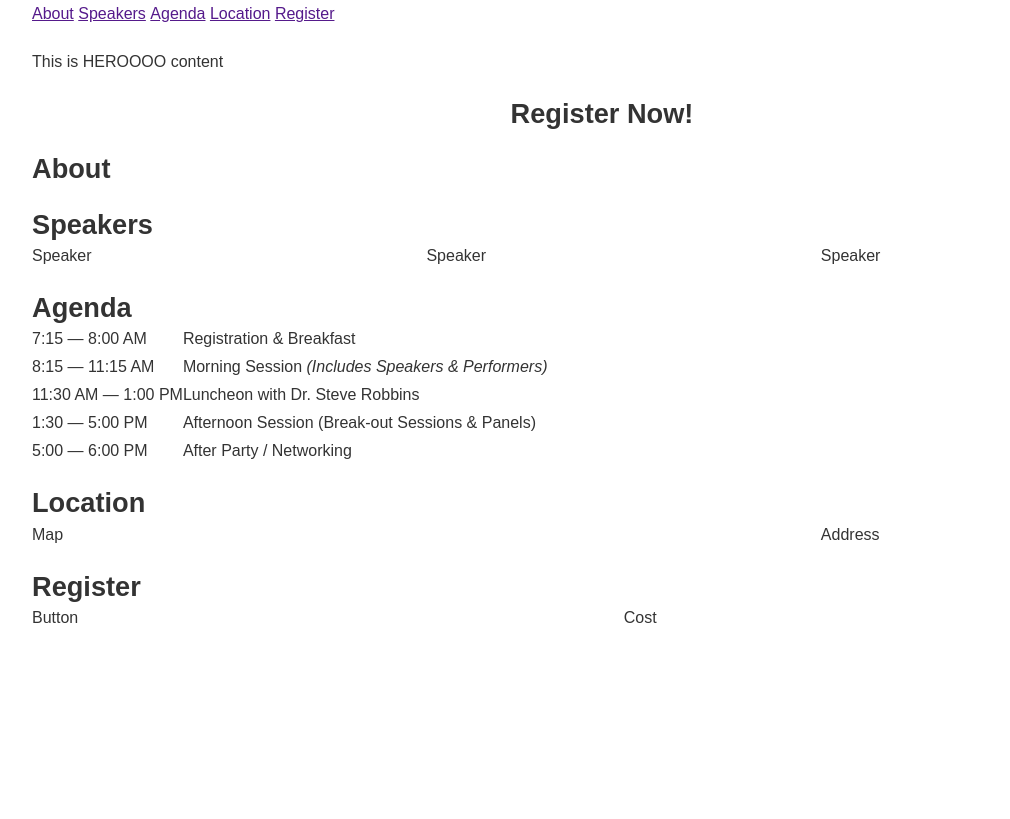
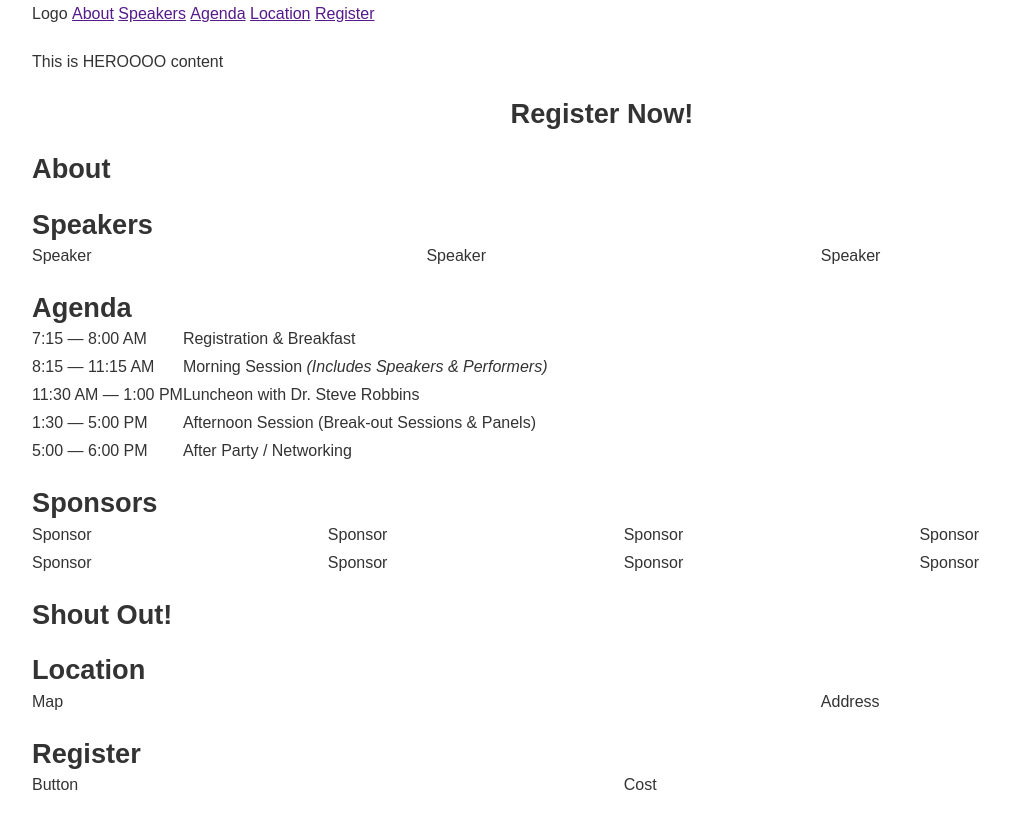
Before and after one commit to JBertling/WorkplaceRevolution, a plain HTML site: page index.html in a window 1280 px wide. Shown: the whole page, without its empty margins (38-1048 px from the left). Drawn offline with nearby package versions, Linux system fonts and the light colour scheme.

Commit message:
Start Content Markup

```diff
--- a/index.html
+++ b/index.html
@@ -18,6 +18,7 @@
 				<header class="row">
 					<nav>
 						<ul class="no-bullets horizontal">
+							<li>Logo</li>
 							<li><a href="" title="">About</a></li>
 							<li><a href="" title="">Speakers</a></li>
 							<li><a href="" title="">Agenda</a></li>
@@ -69,6 +70,20 @@
 					</table>
 				</section>
 				<section class="row">
+					<h2>Sponsors</h2>
+					<div class="col_3_3_6">Sponsor</div>
+					<div class="col_3_3_6 mobile-margin">Sponsor</div>
+					<div class="col_3_3_6">Sponsor</div>
+					<div class="col_3_3_6 omega">Sponsor</div>
+					<div class="col_3_3_6">Sponsor</div>
+					<div class="col_3_3_6 mobile-margin">Sponsor</div>
+					<div class="col_3_3_6">Sponsor</div>
+					<div class="col_3_3_6 omega">Sponsor</div>
+				</section>
+				<section class="row">
+					<h2>Shout Out!</h2>
+				</section>
+				<section class="row">
 					<h2>Location</h2>
 					<div class="col_8_7_12">Map</div>
 					<div class="col_4_5_12 omega">Address</div>
```
